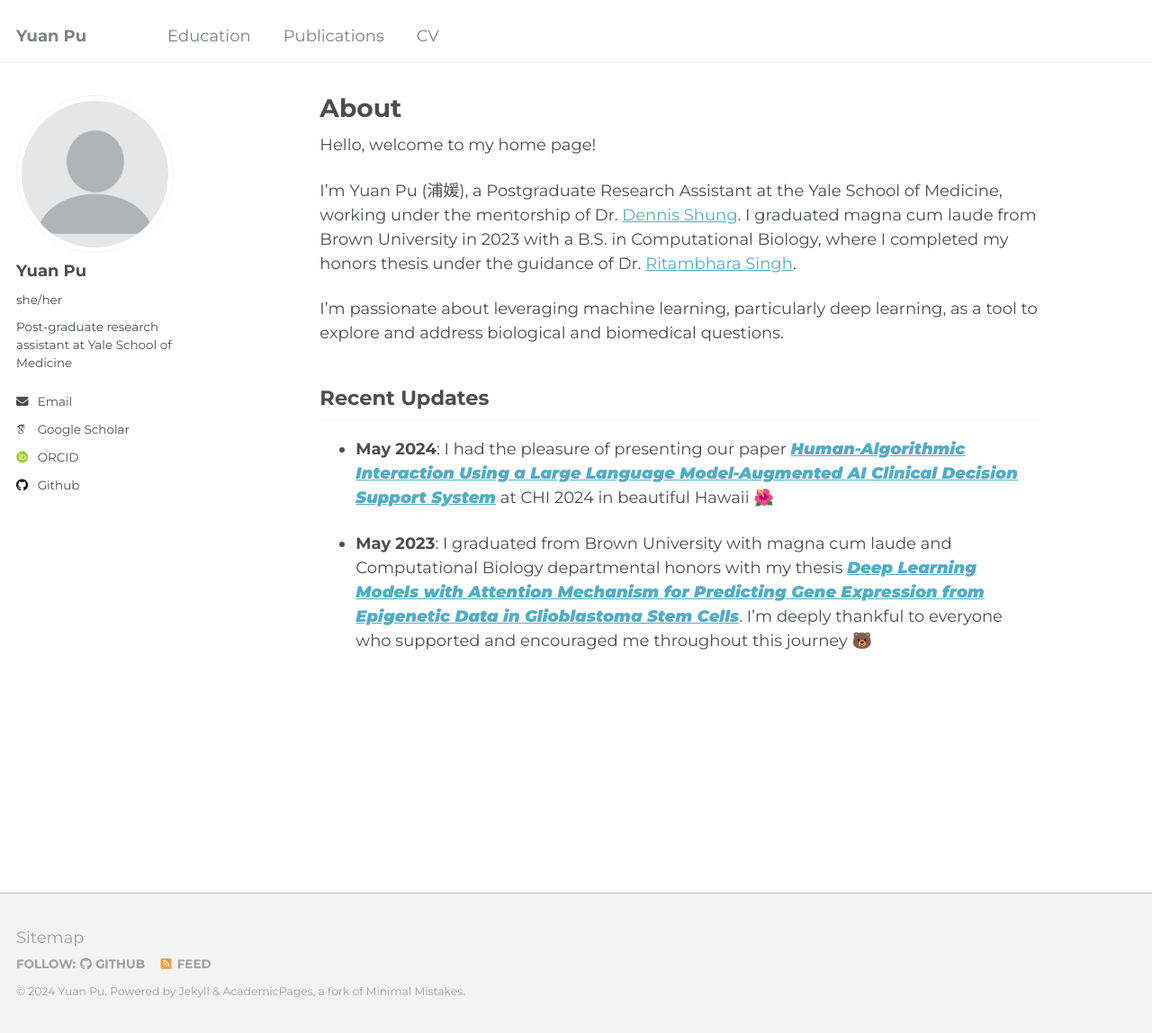
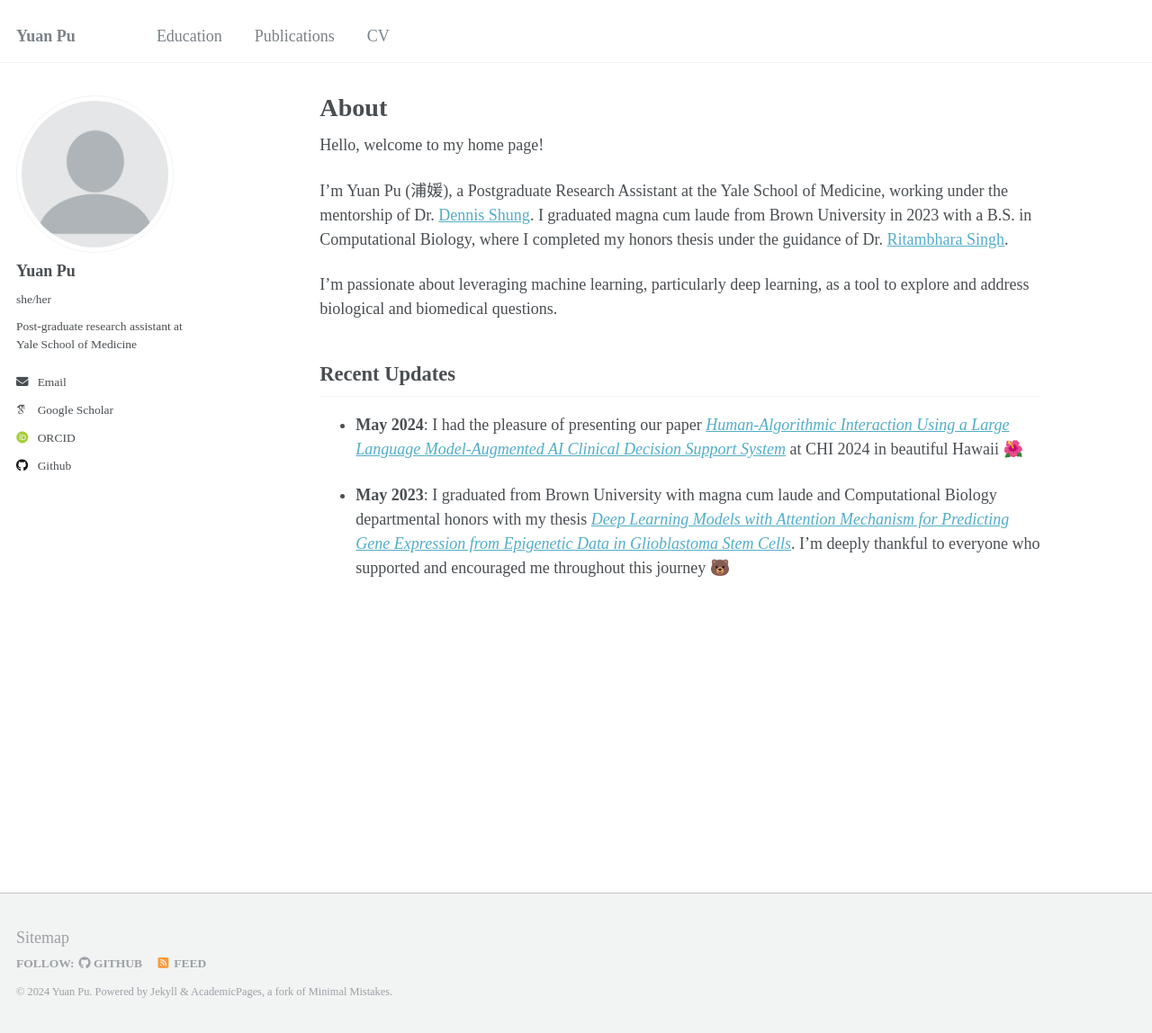
Before and after one commit to yuan-pu/yuan-pu_academicPages, a Jekyll site: the page built from _pages/about.md, in a window 1280 px wide and 1148 px high. Shown: the whole window at 90% size. Built offline with Jekyll 4.4.1, drawn with Linux system fonts in a browser that asks for light colours; some web fonts are replaced.

Commit message:
Update _variables.scss

```diff
--- a/_sass/_variables.scss
+++ b/_sass/_variables.scss
@@ -13,7 +13,7 @@ $paragraph-indent           : false; // true, false (default)
 $indent-var                 : 1.3em;
 
 /* system typefaces */
-$serif                      : "Montserrat", "EB Garamond", Times, serif;
+$serif                      : "Montserrat", Times, serif;
 $sans-serif                 : "Montserrat" -apple-system, ".SFNSText-Regular", "Roboto", "Segoe UI", "Helvetica Neue", "Lucida Grande", "San Francisco", Arial, sans-serif;
 $monospace                  : Monaco, Consolas, "Lucida Console", monospace;
 
@@ -28,9 +28,9 @@ $bodoni                     : "Bodoni MT", serif;
 $calisto                    : "Calisto MT", serif;
 $garamond                   : Garamond, serif;
 
-$global-font-family         : "Montserrat", $serif; // sans-serif or serif
-$header-font-family         : "Montserrat", $serif; // sans-serif or serif
-$caption-font-family        : "Montserrat", $serif; // sans-serif or serif
+$global-font-family         : "Montserrat", $sans-serif; // sans-serif or serif
+$header-font-family         : "Montserrat", $sans-serif; // sans-serif or serif
+$caption-font-family        : "Montserrat", $sans-serif; // sans-serif or serif
 
 /* type scale */
 $type-size-1                : 2.441em;  // ~39.056px
```
